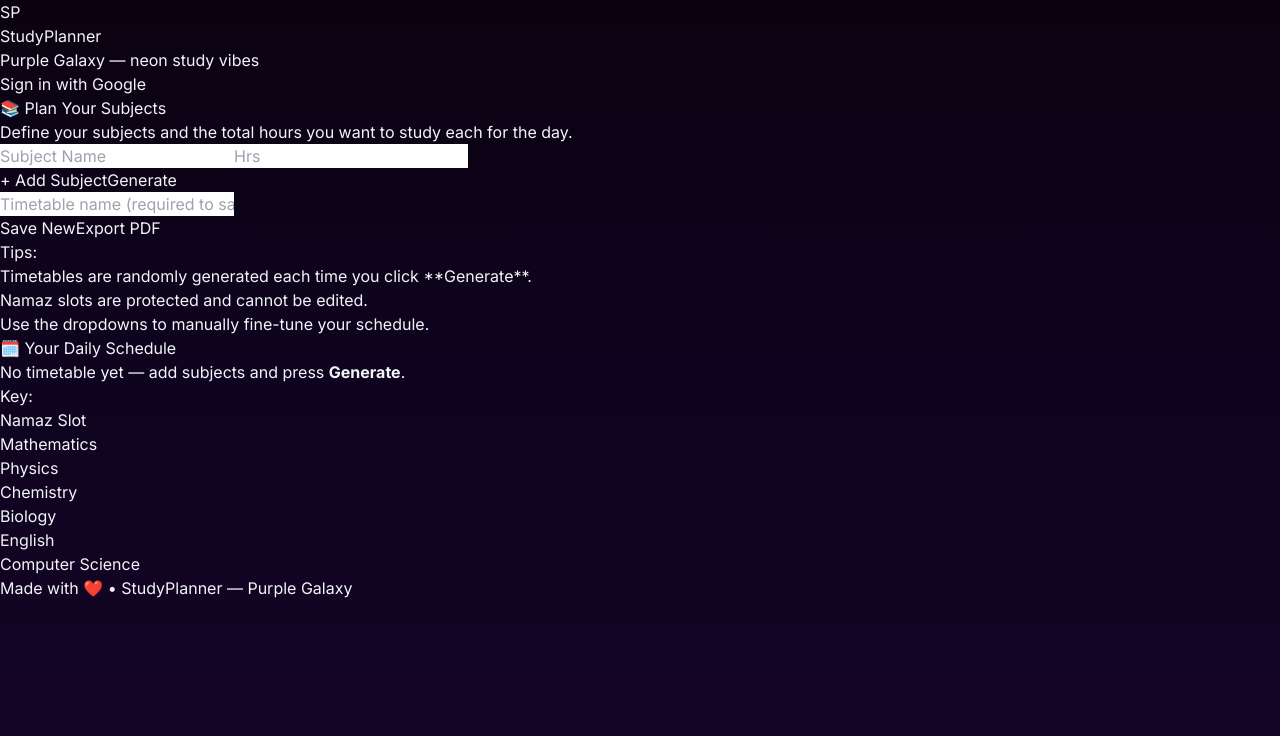
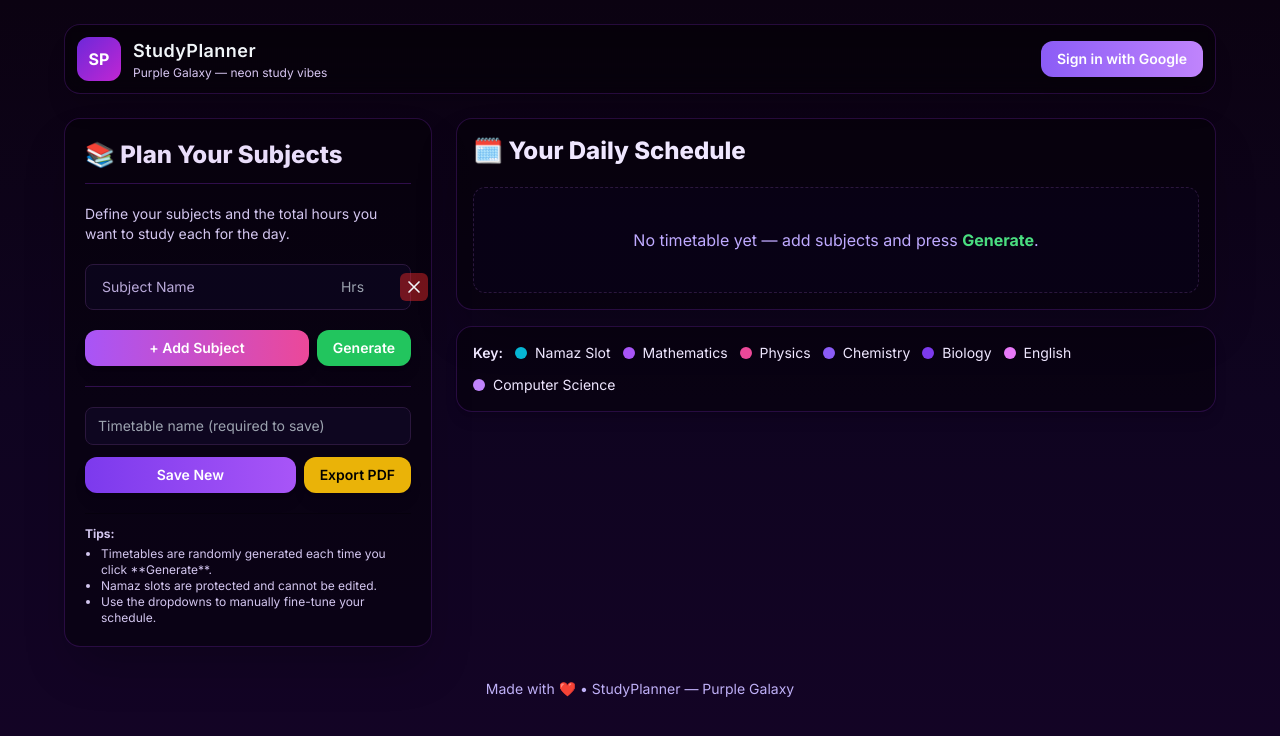
Before and after one commit to kaifislam02-ops/studyplanner, a Next.js app: page / in a window 1280 px wide. Shown: the top 736 px of the page. Built offline with nearby package versions, Linux system fonts and the light colour scheme.

Commit message:
Final: Added content paths to tailwind.config.js

```diff
--- a/tailwind.config.js
+++ b/tailwind.config.js
@@ -1,17 +1,18 @@
-// 💡 Add this line at the very top of the file
+// tailwind.config.js
 const colors = require('tailwindcss/colors')
 
 /** @type {import('tailwindcss').Config} */
 module.exports = {
+  // 💡 THIS MUST BE CORRECTED
   content: [
-    // ... your existing content paths
+    "./app/**/*.{js,ts,jsx,tsx,mdx}",
+    "./pages/**/*.{js,ts,jsx,tsx,mdx}",
+    "./components/**/*.{js,ts,jsx,tsx,mdx}",
   ],
   theme: {
     extend: {
       colors: {
-        // 💡 This line re-adds the slate colors to your theme
         slate: colors.slate,
-        // Make sure to add any other custom colors you use
       },
     },
   },
```
